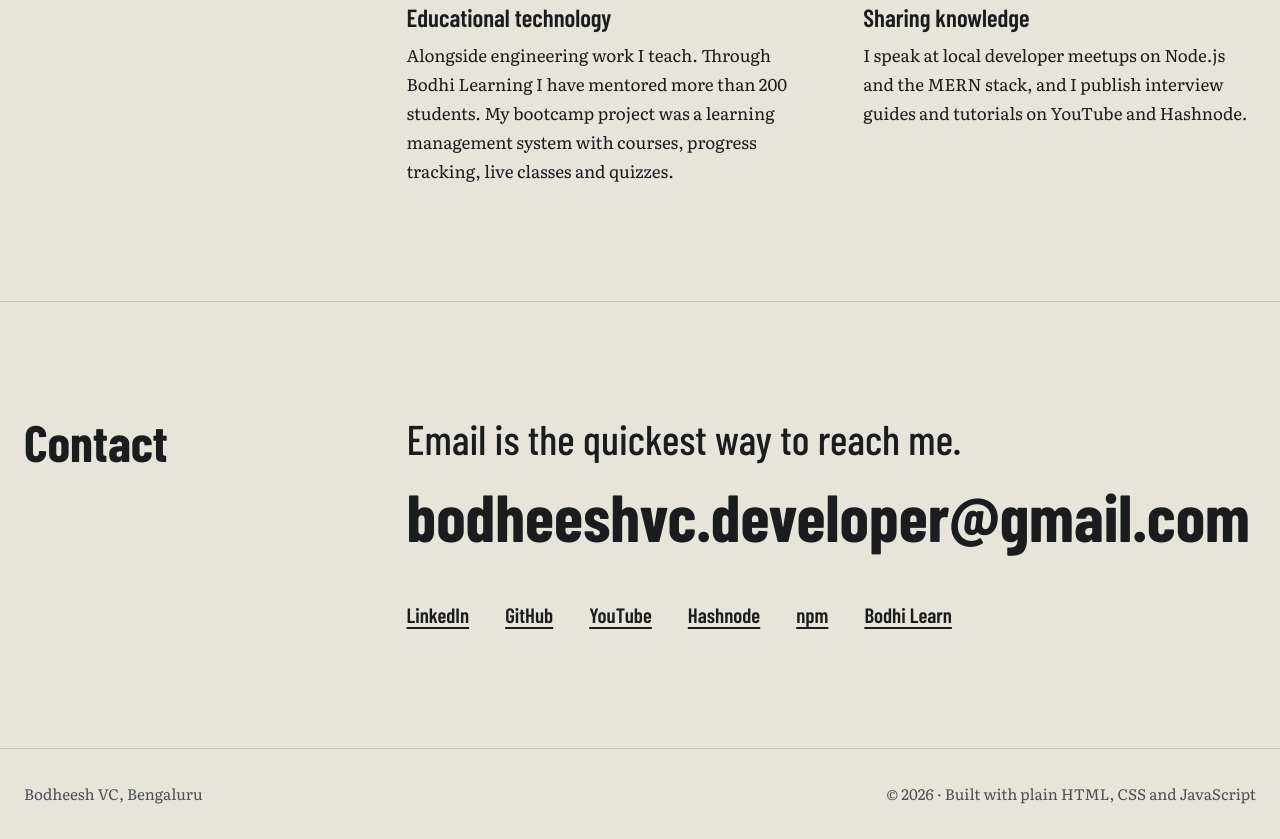
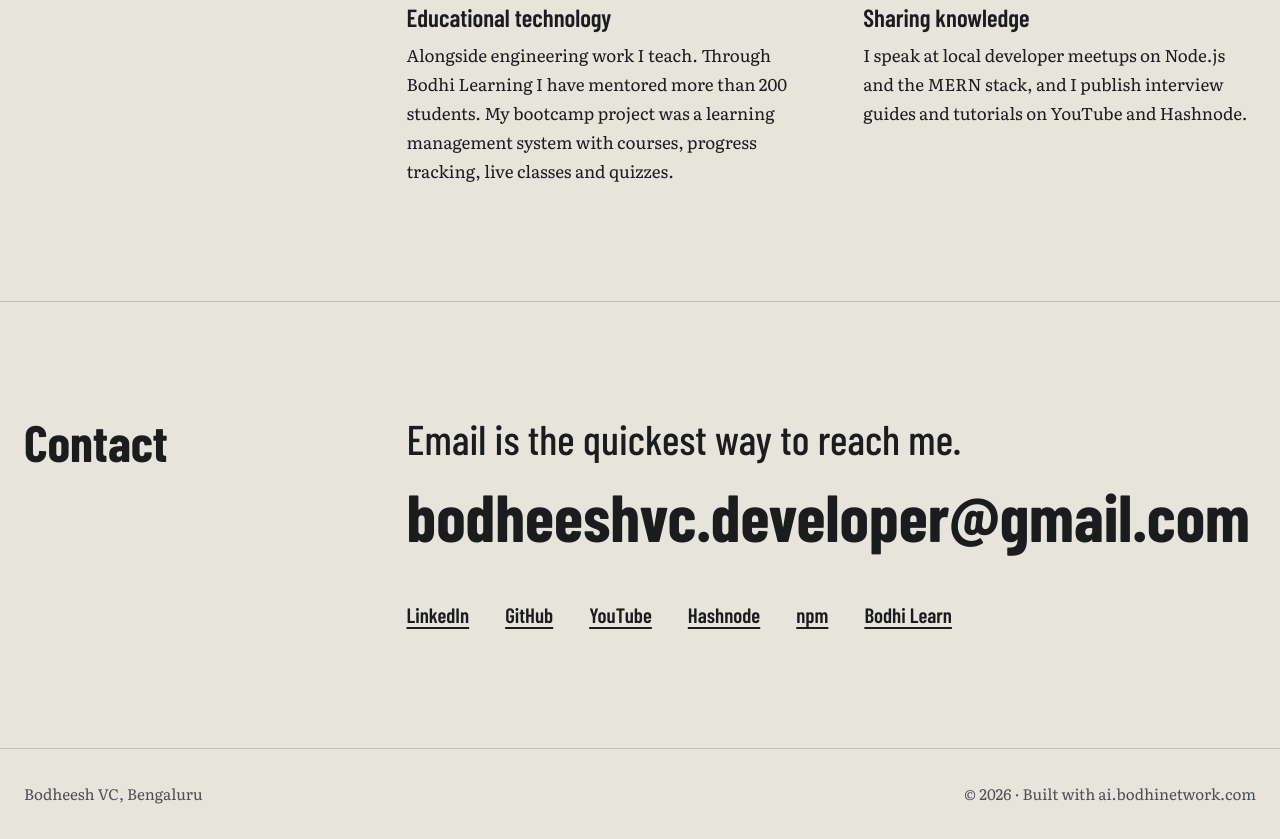
Before and after one commit to BODHEESH/Bodheesh-vc, a plain HTML site: page index.html in a window 1280 px wide. Shown: the part 10802-11641 px from the top of the page. Drawn offline with nearby package versions, Linux system fonts and the light colour scheme.

```diff
--- a/index.html
+++ b/index.html
@@ -567,7 +567,7 @@
   <footer class="site-footer">
     <div class="wrap">
       <span>Bodheesh VC, Bengaluru</span>
-      <span>© <span id="year">2026</span> · Built with plain HTML, CSS and JavaScript</span>
+      <span>© <span id="year">2026</span> · Built with ai.bodhinetwork.com</span>
     </div>
   </footer>
 
```
